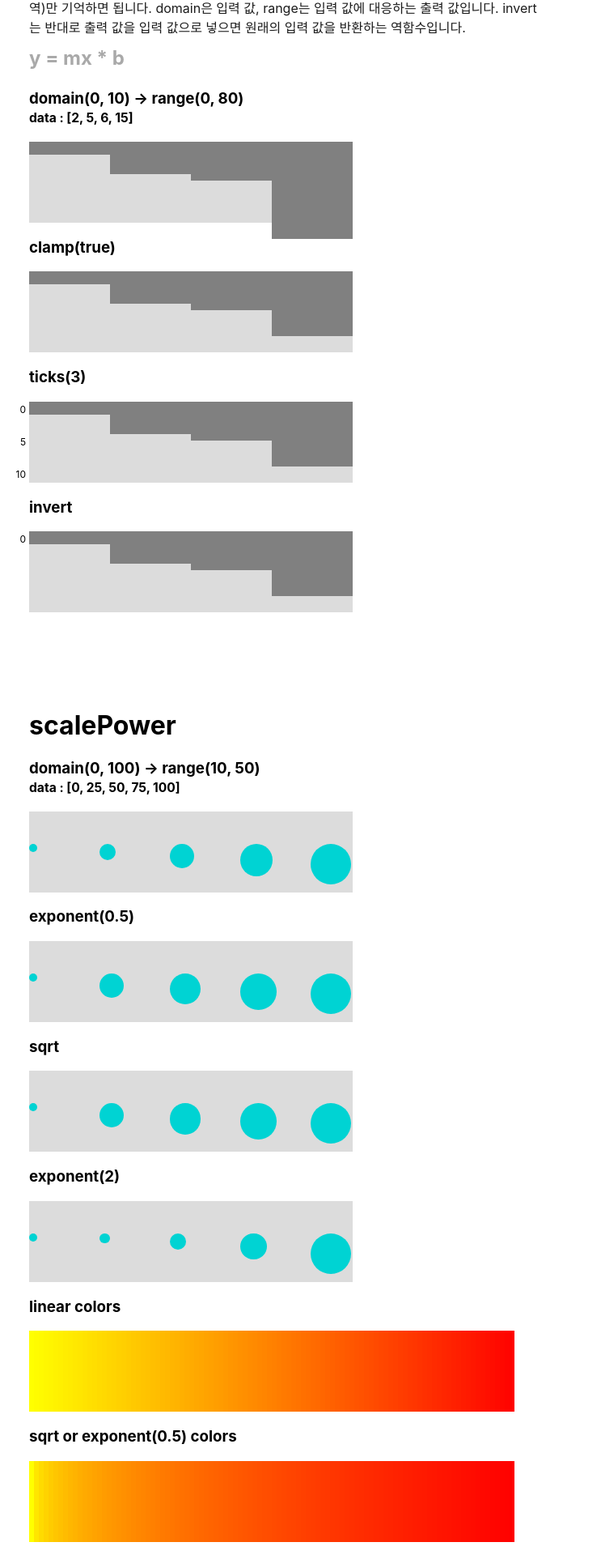
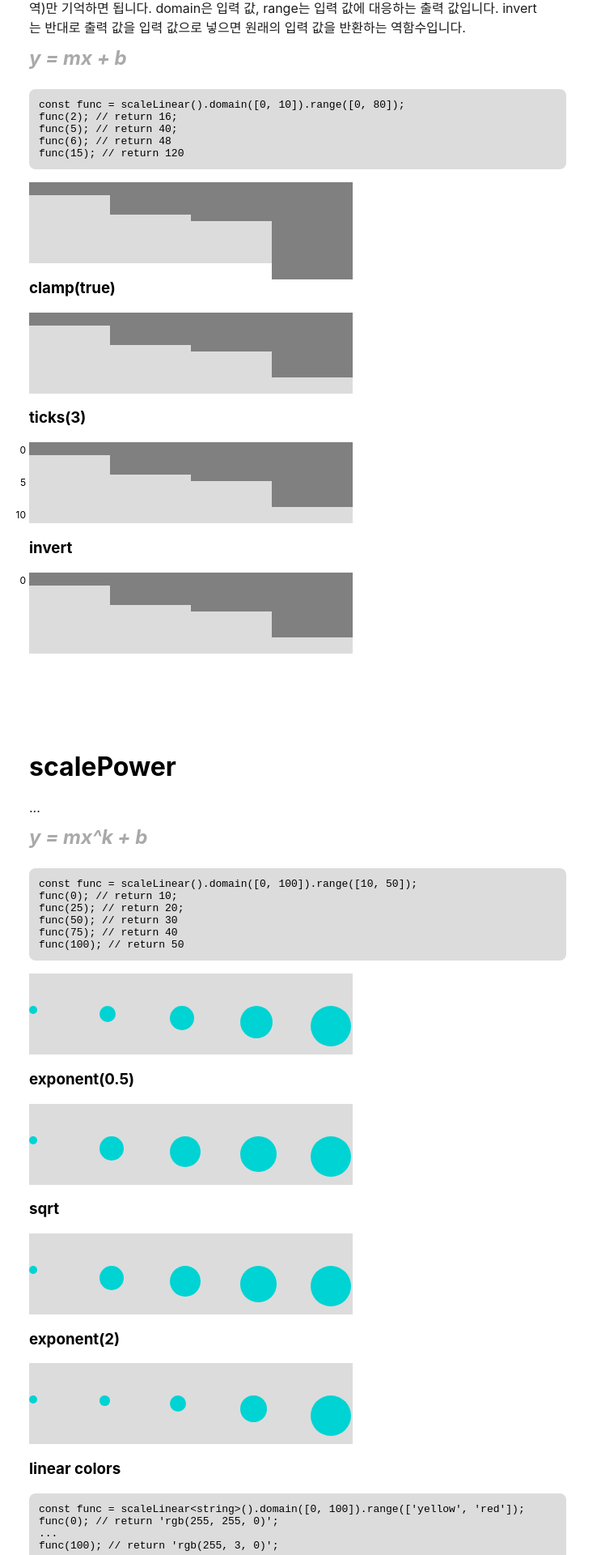
Before and after one commit to seogi1004/d3scale-play, a React (Create React App) app: page / in a window 1280 px wide. Shown: the part 452-2372 px from the top of the page at 81% size, without its empty margins (0-743 px from the left). Built offline with nearby package versions, Linux system fonts and the light colour scheme.

Commit message:
Power 스케일 샘플 개선 #2

```diff
--- a/src/App.css
+++ b/src/App.css
@@ -21,8 +21,17 @@
   color: #a9a9a9;
   font-size: 24px;
   font-weight: bold;
+  font-style: italic;
   margin-top: -24px;
   margin-bottom: 24px;
+}
+
+pre {
+  background-color: #dcdcdc;
+  max-width: 640px;
+  padding: 12px;
+  margin-bottom: 16px;
+  border-radius: 8px;
 }
 
 .colors {
--- a/src/scale/Linear.tsx
+++ b/src/scale/Linear.tsx
@@ -40,12 +40,19 @@ export default function Scale() {
         range는 입력 값에 대응하는 출력 값입니다. invert는 반대로 출력 값을 입력
         값으로 넣으면 원래의 입력 값을 반환하는 역함수입니다.
       </div>
-      <div className="formula">y = mx * b</div>
-      <h3>
-        domain(0, 10) -&gt; range(0, 80)
+      <div className="formula">y = mx + b</div>
+
+      <pre>
+        const func = scaleLinear().domain([0, 10]).range([0, 80]); <br />
+        func(2); // return 16;
         <br />
-        <small>data : [2, 5, 6, 15]</small>
-      </h3>
+        func(5); // return 40;
+        <br />
+        func(6); // return 48
+        <br />
+        func(15); // return 120
+      </pre>
+
       <div className="column-list">
         {chartData.map((value, index) => {
           return (
--- a/src/scale/Power.tsx
+++ b/src/scale/Power.tsx
@@ -31,11 +31,24 @@ export default function PowerScale() {
   return (
     <div className="scale">
       <h1>scalePower</h1>
-      <h3>
-        domain(0, 100) -&gt; range(10, 50)
+
+      <div className="description">...</div>
+
+      <div className="formula">y = mx^k + b</div>
+
+      <pre>
+        const func = scaleLinear().domain([0, 100]).range([10, 50]); <br />
+        func(0); // return 10;
         <br />
-        <small>data : [0, 25, 50, 75, 100]</small>
-      </h3>
+        func(25); // return 20;
+        <br />
+        func(50); // return 30
+        <br />
+        func(75); // return 40
+        <br />
+        func(100); // return 50
+      </pre>
+
       <div className="point-list flex">
         {chartData.map((value, index) => {
           return (
@@ -99,7 +112,17 @@ export default function PowerScale() {
           );
         })}
       </div>
+
       <h3>linear colors</h3>
+
+      <pre>
+        const func = scaleLinear&lt;string&gt;().domain([0,
+        100]).range(['yellow', 'red']); <br />
+        func(0); // return 'rgb(255, 255, 0)'; <br />
+        ...
+        <br />
+        func(100); // return 'rgb(255, 3, 0)';
+      </pre>
       <div className="colors">
         {Array(100)
           .fill(0)
```
